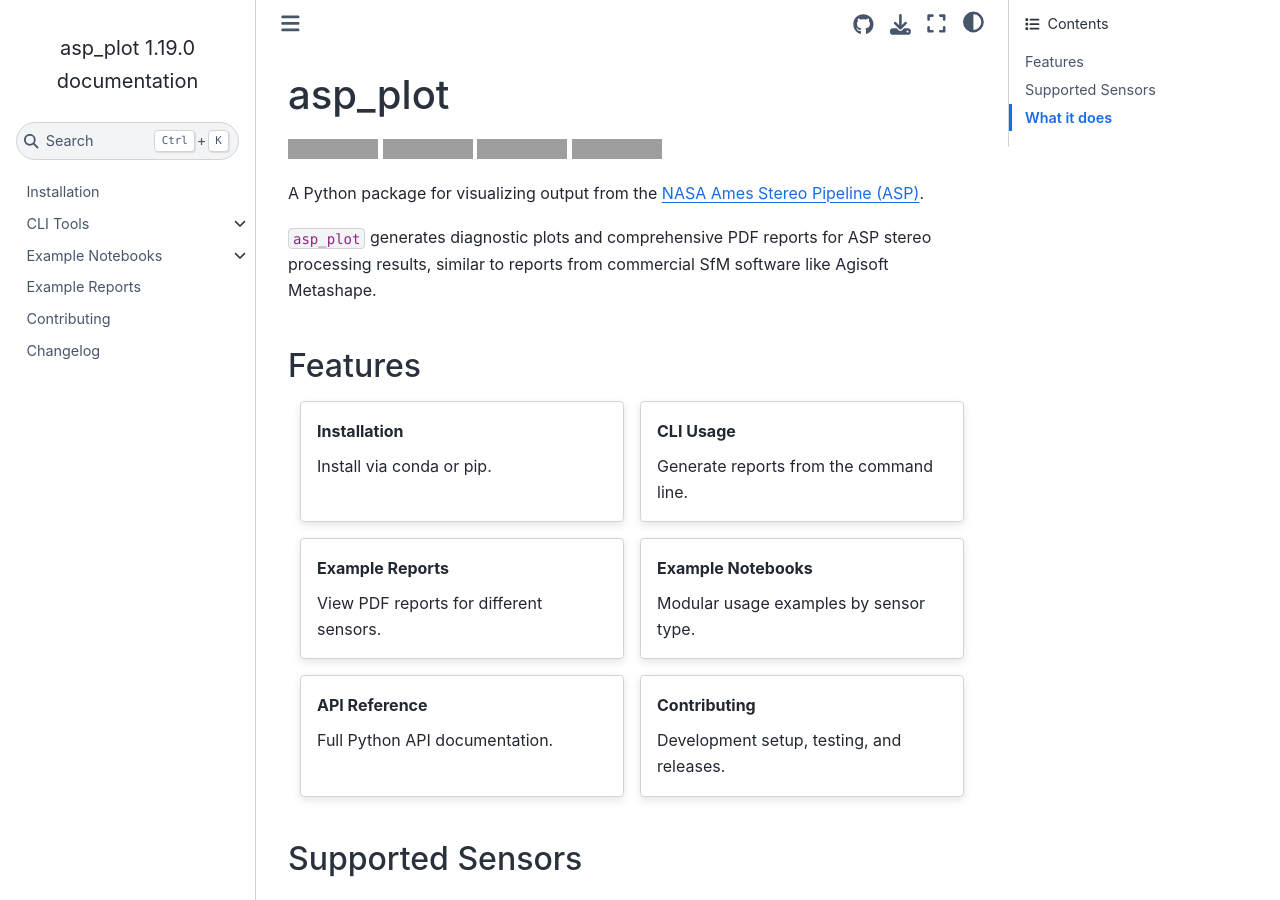
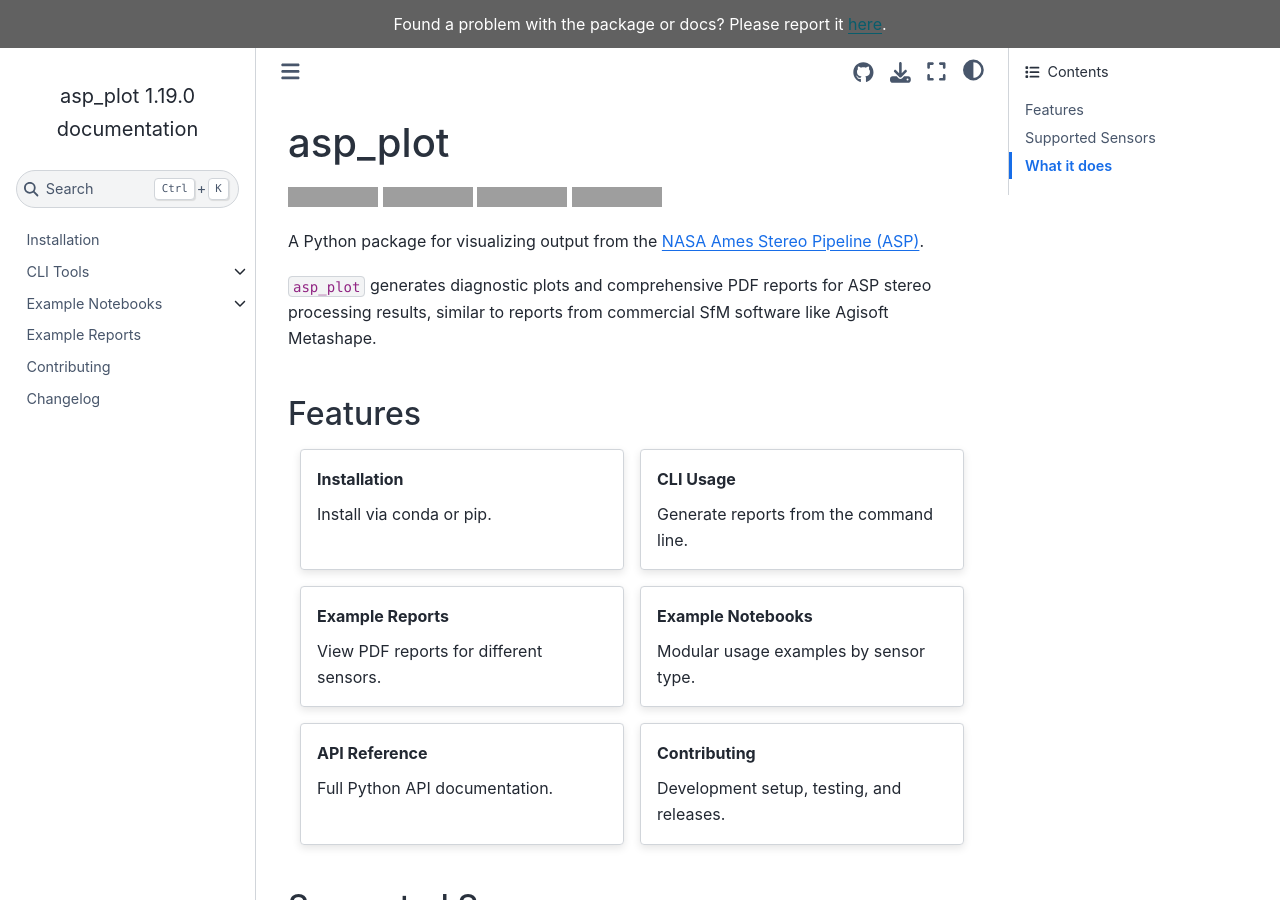
Before and after one commit to uw-cryo/asp_plot, a Sphinx documentation site: the page built from docs/index.md, in a window 1280 px wide and 900 px high. Built offline with Sphinx 7.4.7 and the Sphinx Book theme 1.1.4, drawn with Linux system fonts in a browser that asks for light colours; pages that are not in the unit, such as notebooks, are missing from menus; grey boxes are pictures that could not be loaded.

Commit message:
Add report-issues docs banner with linked issue template (#166)

```diff
--- a/docs/conf.py
+++ b/docs/conf.py
@@ -39,8 +39,14 @@
 # -- Theme -------------------------------------------------------------------
 html_theme = "sphinx_book_theme"
 html_theme_options = {
+    "announcement": (
+        "Found a problem with the package or docs? Please report it "
+        '<a href="https://github.com/uw-cryo/asp_plot/issues/new?template=problem-report.yml" '
+        'target="_blank" rel="noopener noreferrer">here</a>.'
+    ),
     "repository_url": "https://github.com/uw-cryo/asp_plot",
     "use_repository_button": True,
+    "use_issues_button": True,
     "use_edit_page_button": True,
     "repository_branch": "main",
     "path_to_docs": "docs",
```
Also changed, not shown: 2 other files.
